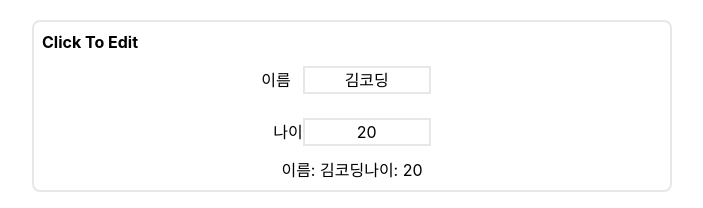
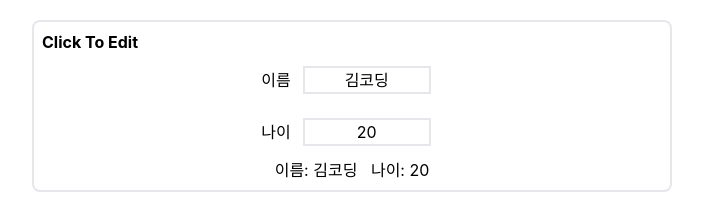
Before and after one commit to zeromountain/wanted_pre_onboarding, a React (Create React App) app in the folder custom-component/: page / in a window 1280 px wide. Shown: the top 208 px of the page, without its empty margins (288-991 px from the left). Built offline with nearby package versions, Linux system fonts and the light colour scheme.

Commit message:
:lipstick: modifed style ClickToEdit

```diff
--- a/custom-component/src/components/ClickToEdit.js
+++ b/custom-component/src/components/ClickToEdit.js
@@ -27,12 +27,12 @@ const ClickToEdit = () => {
           name='age'
           defaultValue={user.age}
           onBlur={handleInputChange}
-          className='w-32 text-center border-2 outline-none'
+          className='w-32 text-center border-2 outline-none mx-3'
         />
       </div>
       <span className='w-full text-center'>
         이름: {user.name}
-        나이: {user.age}
+        &nbsp;&nbsp; 나이: {user.age}
       </span>
     </div>
   );
```
